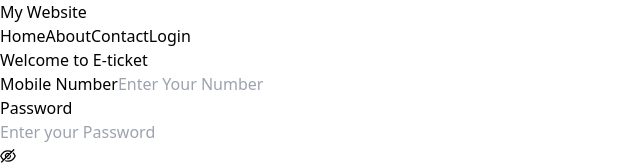
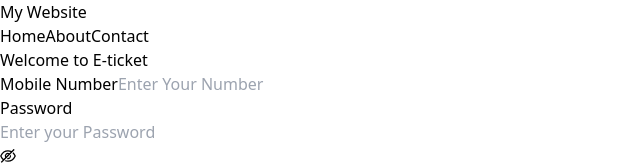
Before and after one commit to esmotara-codec/Login_system-in_React, a React (Vite) app: page /login in a window 1280 px wide. Shown: the top 165 px of the page, without its empty margins (0-640 px from the left). Built offline with nearby package versions, Linux system fonts and the light colour scheme.

Commit message:
Home update

```diff
--- a/src/component/Login.jsx
+++ b/src/component/Login.jsx
@@ -56,18 +56,16 @@
             <div className="container mx-auto px-4 py-4 flex justify-between items-center">
               <h1 className="text-2xl font-bold text-blue-600">My Website</h1>
               <nav className="space-x-4">
-                <Link to="home" className="text-blue-700 hover:text-blue-600">
+                <Link to="/" className="text-blue-700 hover:text-blue-600">
                   Home
                 </Link>
-                <Link to="about" className="text-blue-700 hover:text-blue-600">
+                <Link to="/about" className="text-blue-700 hover:text-blue-600">
                   About
                 </Link>
                 <Link to="contact" className="text-blue-700 hover:text-blue-600">
                   Contact
                 </Link>
-                <Link to="login" className="text-blue-700 hover:text-blue-600">
-                  Login
-                </Link>
+
               </nav>
             </div>
           </header>
```
